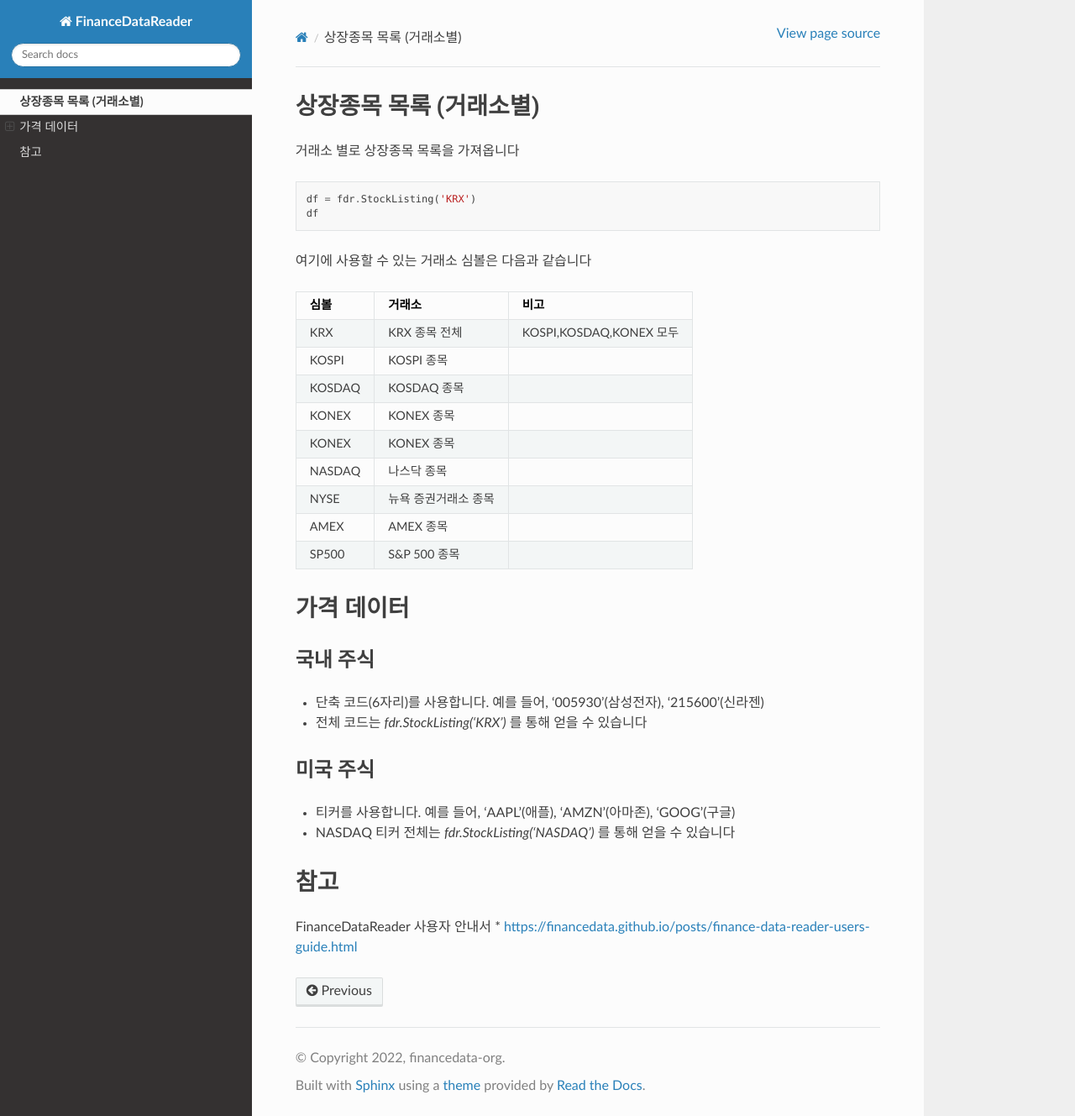
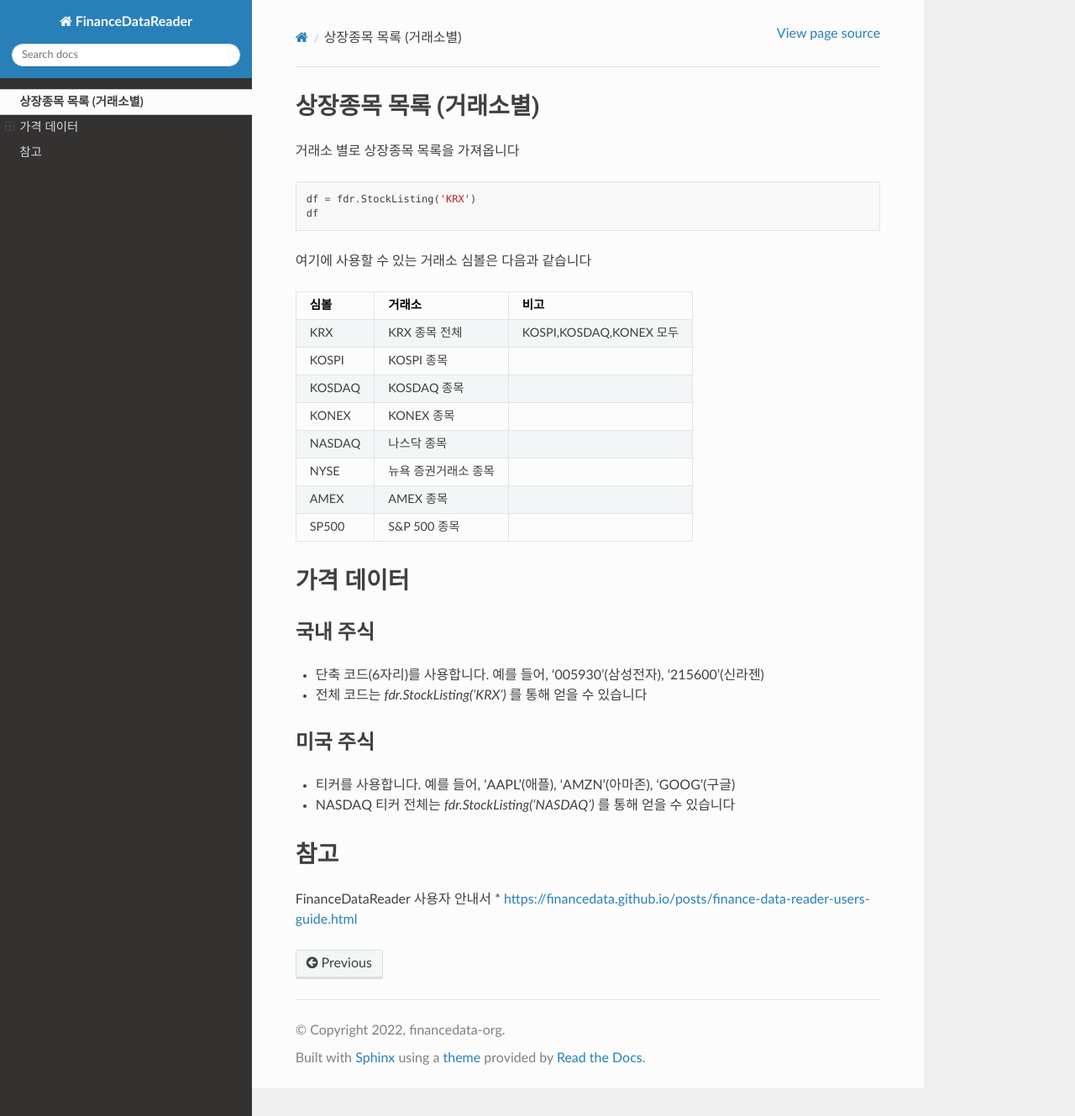
Before and after one commit to FinanceData/FinanceDataReader, a Sphinx documentation site: the page built from docs/tickers.rst, in a window 1280 px wide and 1329 px high. Shown: the whole window at 84% size. Built offline with Sphinx 7.4.7 and the Read the Docs theme 2.0.0, drawn with Linux system fonts in a browser that asks for light colours.

Commit message:
Update tickers.rst

```diff
--- a/docs/tickers.rst
+++ b/docs/tickers.rst
@@ -17,7 +17,6 @@
 KRX             KRX 종목 전체               KOSPI,KOSDAQ,KONEX 모두
 KOSPI           KOSPI 종목
 KOSDAQ          KOSDAQ 종목
-KONEX           KONEX 종목
 KONEX           KONEX 종목
 NASDAQ          나스닥 종목
 NYSE            뉴욕 증권거래소 종목
```
